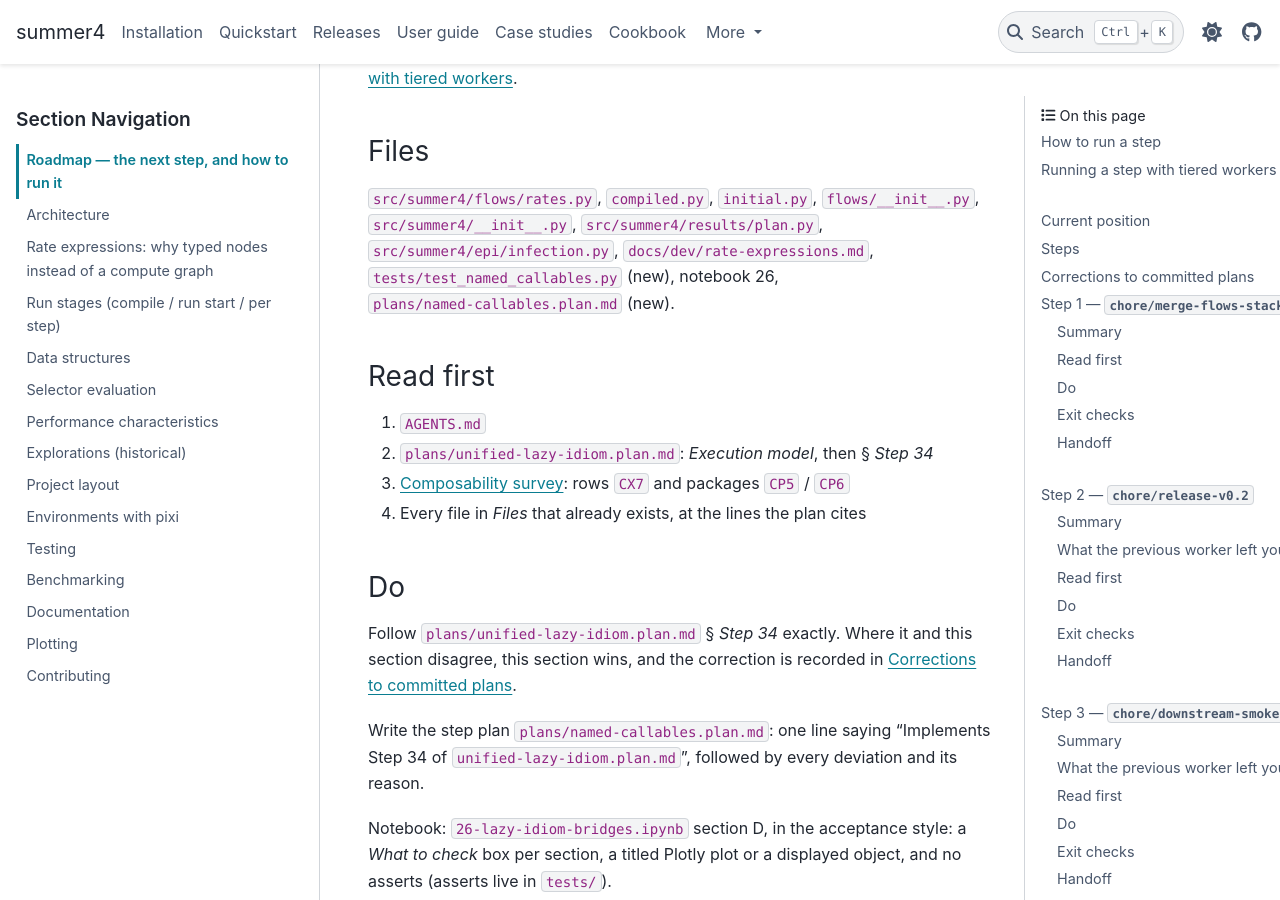
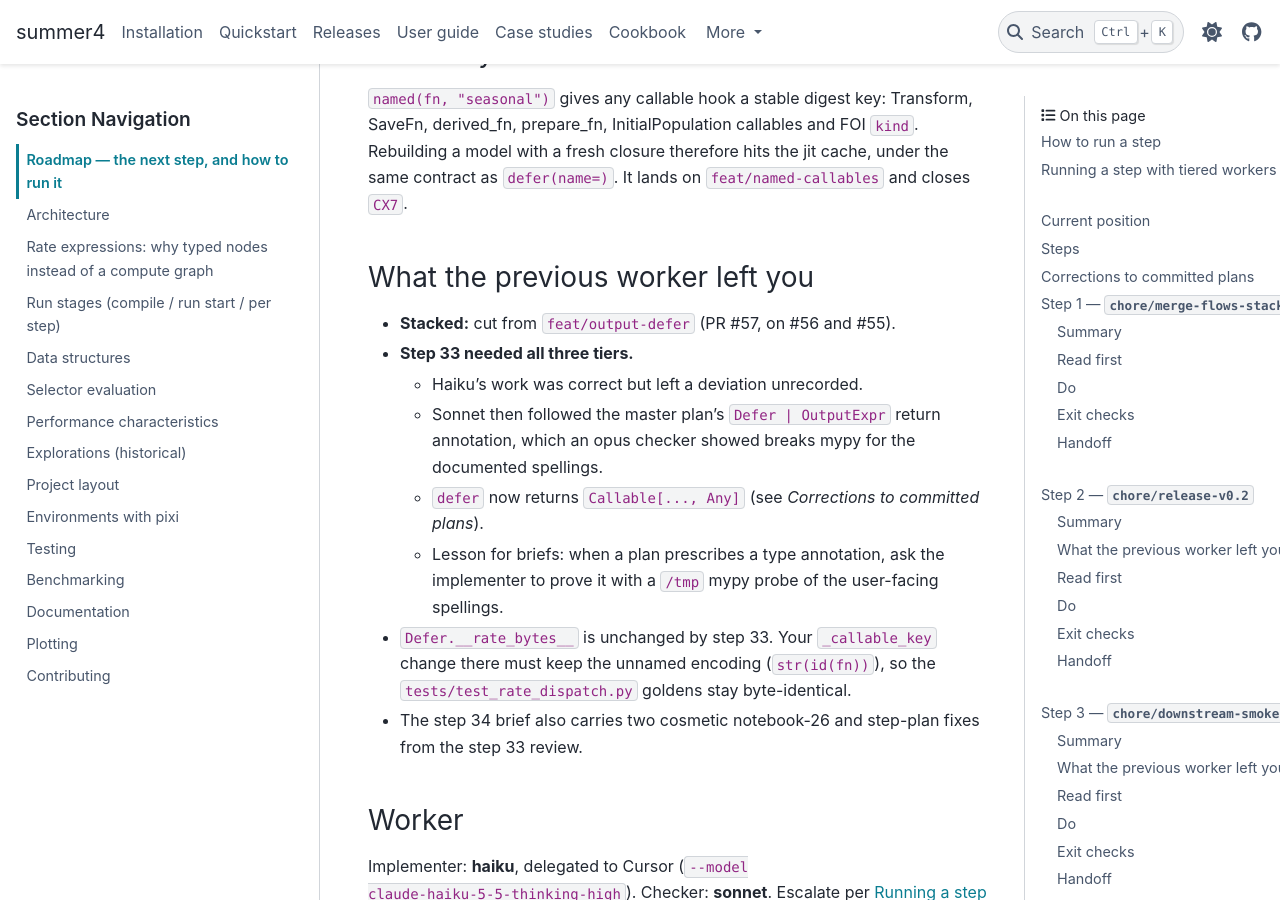
Before and after one commit to monash-emu/summer4, a Sphinx documentation site: the page built from docs/dev/roadmap.md, in a window 1280 px wide and 900 px high, scrolled down 73037 px. Built offline with Sphinx 7.4.7 and the PyData theme 0.15.4, drawn with Linux system fonts in a browser that asks for light colours; some of the changed text lies outside the part shown.

Commit message:
Hand off after step 33: output-defer.

```diff
--- a/docs/dev/roadmap.md
+++ b/docs/dev/roadmap.md
@@ -200,11 +200,11 @@
 <!-- roadmap:current -->
 | Field | Value |
 | --- | --- |
-| Step | 33 |
+| Step | 34 |
 | Status | next |
-| Branch | `feat/output-defer` |
-| Cut from | `feat/output-ufuncs` (stacked; see step 32) |
-| Last landed | `feat/output-ufuncs` (PR #56, stacked on #55; both awaiting the user gate) |
+| Branch | `feat/named-callables` |
+| Cut from | `feat/output-defer` (stacked; see step 32) |
+| Last landed | `feat/output-defer` (PR #57, stacked on #56 and #55; all awaiting the user gate) |
 <!-- /roadmap:current -->
 
 ## Steps
@@ -317,6 +317,7 @@
 | `tb-ports-feature-completeness` | §10.3 | The object `posterior_runs` returns must keep **per-draw outputs** (for example `runs.samples(scenario, output)` → shape `(n, t)`), not only quantiles, so step 28 can draw spaghetti plots from it. Keep its draw input a plain unconstrained/constrained site dict internally so step 28 can pass `Candidates` as well as `InferenceData` |
 | `tb-ports-feature-completeness` | §10.4 | Notebook `12-calibration` / step-15 `14-calibration` are taken. Step 13 ships `examples/notebooks/17-priors-and-likelihoods.ipynb`. Step 15 uses the next free `18-calibration.ipynb` |
 | `tb-ports-feature-completeness` | §10.2 | No `preprocess=` on `BayesianModel`. Run-start work uses `FlowModel.compile(prepare_fn=...)`. `futureplans/wp10-preprocess-is-prepare-fn.md` is deleted |
+| `unified-lazy-idiom` | Step 33 | `defer()` returns `Callable[..., Any]`, not `Callable[..., Defer \| OutputExpr]`. The union made every documented spelling a mypy error (`outputs[...] = defer(f)(...)`, `eval_closed(defer(...))`, `r: RateOps = defer(f)(Time())`). Keep `Any` until steps 36–38 merge the two expression languages, and do not re-widen it |
 
 ---
 
@@ -2366,6 +2367,9 @@
 
 ## Step 33 — `feat/output-defer`
 
+**Landed:** feat/output-defer, PR #57, 2026-10-15.
+**Worker:** Cursor claude-opus-5-5-high (opus); checker opus (fresh context); attempts 3 (haiku → sonnet → opus); receipts 20261015-064127, 20261015-065650, 20261015-070319.
+
 ### Summary
 
 `defer(f)(outputs.ref("incidence"), Param("delay"))` builds a post-solve node.
@@ -2459,6 +2463,22 @@
 same contract as `defer(name=)`. It lands on `feat/named-callables` and closes
 `CX7`.
 
+### What the previous worker left you
+
+- **Stacked:** cut from `feat/output-defer` (PR #57, on #56 and #55).
+- **Step 33 needed all three tiers.**
+  - Haiku's work was correct but left a deviation unrecorded.
+  - Sonnet then followed the master plan's `Defer | OutputExpr` return annotation, which an opus
+    checker showed breaks mypy for the documented spellings.
+  - `defer` now returns `Callable[..., Any]` (see *Corrections to committed plans*).
+  - Lesson for briefs: when a plan prescribes a type annotation, ask the implementer to prove it
+    with a `/tmp` mypy probe of the user-facing spellings.
+- `Defer.__rate_bytes__` is unchanged by step 33. Your `_callable_key` change there must keep the
+  unnamed encoding (`str(id(fn))`), so the `tests/test_rate_dispatch.py` goldens stay
+  byte-identical.
+- The step 34 brief also carries two cosmetic notebook-26 and step-plan fixes from the step 33
+  review.
+
 ### Worker
 
 Implementer: **haiku**, delegated to Cursor
```
Also changed, not shown: other parts of docs/dev/roadmap.md (+2 -2 lines).
